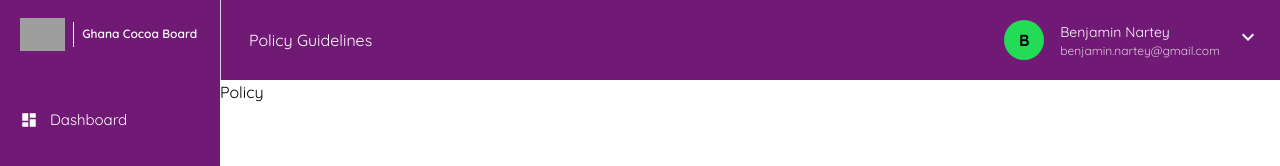
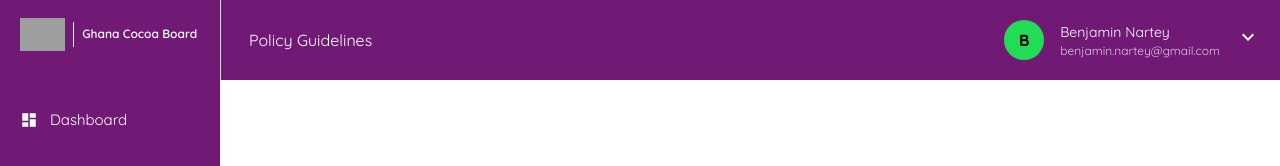
Before and after one commit to benjamin-nartey/hrportal-appraisal, a Next.js app: page /policy-guidelines in a window 1280 px wide. Shown: the top 166 px of the page. Built offline with nearby package versions, Linux system fonts and the light colour scheme; grey boxes are pictures that could not be loaded.

Commit message:
implements policy guidelines page

```diff
--- a/src/app/(navigation)/policy-guidelines/page.tsx
+++ b/src/app/(navigation)/policy-guidelines/page.tsx
@@ -1,3 +1,14 @@
 export default function page() {
-  return <div>Policy</div>;
+  const iframeProps: React.DetailedHTMLProps<
+    React.IframeHTMLAttributes<HTMLIFrameElement>,
+    HTMLIFrameElement
+  > = {
+    src: "/policy.pdf",
+    frameBorder: "0",
+  };
+  return (
+    <div className="w-full">
+      <iframe className="w-full h-[70rem]" {...iframeProps}></iframe>
+    </div>
+  );
 }
```
Also changed, not shown: 1 other file (tests, documents, lock files or other folders).
